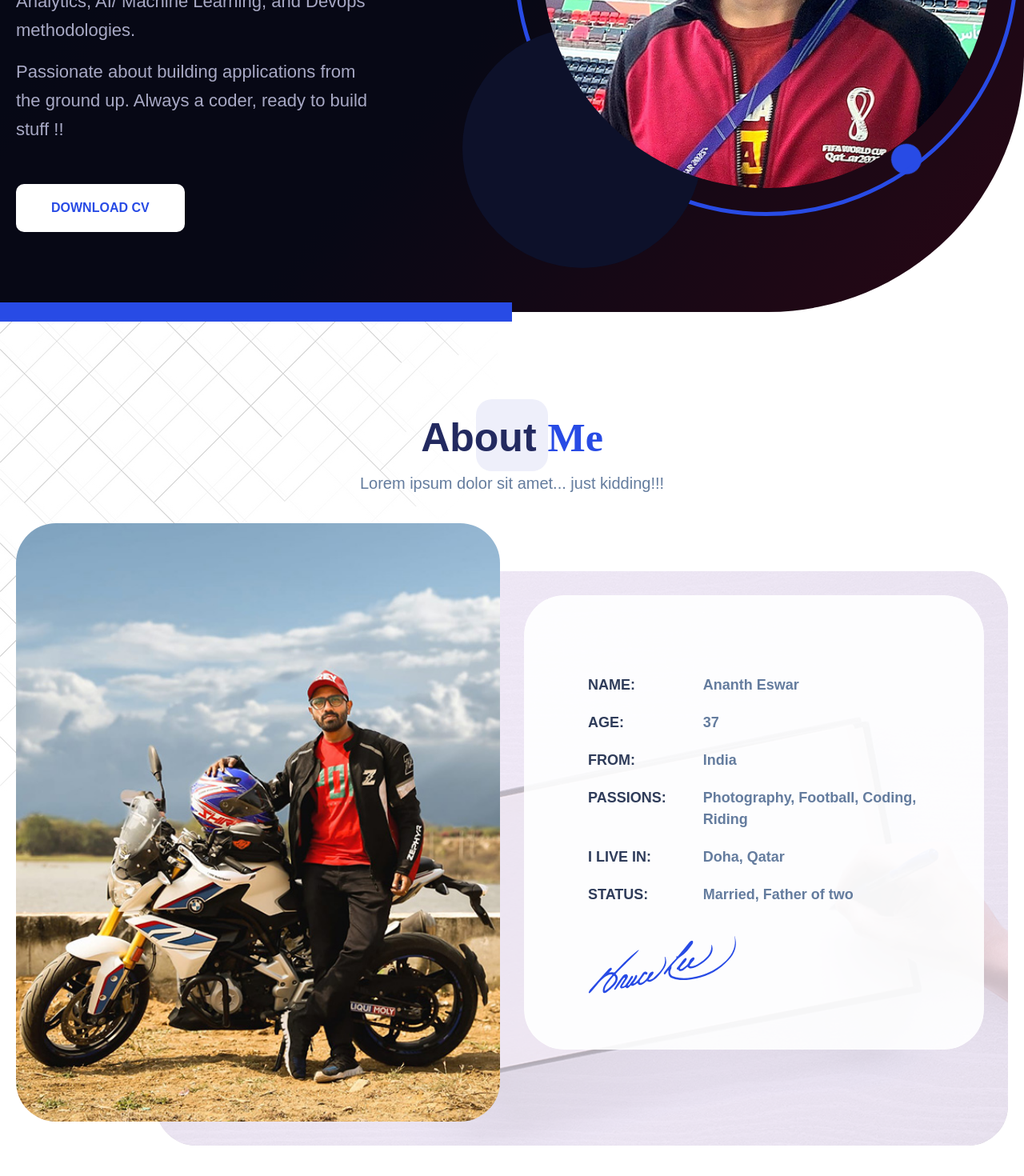
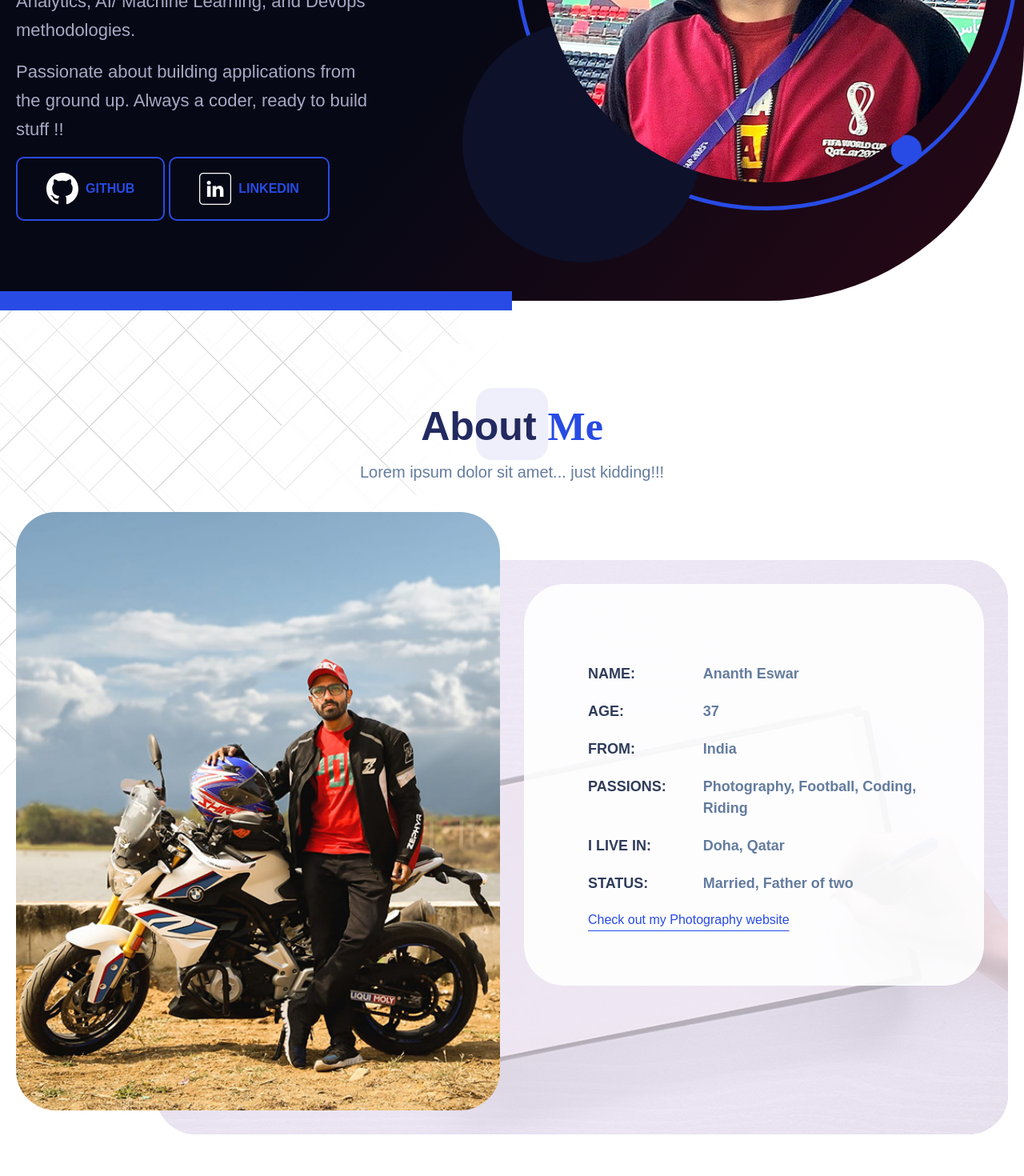
Before and after one commit to anantheswar310/MyWebsite, a React (Create React App) app: page / in a window 1280 px wide. Shown: the part 474-1944 px from the top of the page at 80% size. Built offline with nearby package versions, Linux system fonts and the light colour scheme.

Commit message:
updated featured and 404 pages

```diff
--- a/src/components/AboutUs/AboutUs.jsx
+++ b/src/components/AboutUs/AboutUs.jsx
@@ -5,6 +5,7 @@ import { SectionTitle } from "../SectionTitles";
 import AboutImg from "../../assets/images/resources/aboutImg.jpg";
 import { ReactComponent as Signature } from "../../lib/icons/Signature.svg";
 import { GoPrimitiveDot } from "react-icons/go";
+import { Link } from "react-router-dom";
 
 const AboutUs = (props) => {
   return (
@@ -112,6 +113,16 @@ const AboutUs = (props) => {
                         Married, Father of two
                       </span>
                     </li>
+                    <li>
+                      <a
+                        className="text-accent font-Poppins font-medium hover:text-accent2 underline underline-offset-8 mb-4"
+                        href="https://alphaphotons.com"
+                        title="Click here to View More"
+                        target="_blank"
+                      >
+                        Check out my Photography website
+                      </a>
+                    </li>
                     {/* <li className="grid grid-cols-3 gap-4 text-[1rem] md:text-[1.125rem]">
                       <strong className="text-desc3 uppercase font-bold font-Poppins col-span-1">
                         Freelancer:
@@ -125,7 +136,9 @@ const AboutUs = (props) => {
                       </span>
                     </li> */}
                   </ul>
-                  <Signature className="fill-accent h-[4.5rem] mt-[2.375rem]"></Signature>
+
+
+                  {/* <Signature className="fill-accent h-[4.5rem] mt-[2.375rem]"></Signature> */}
                   {/* About Cap */}
                 </div>
                 {/* About Cap Wrap */}
--- a/src/components/FeaturedArea/FeaturedArea.jsx
+++ b/src/components/FeaturedArea/FeaturedArea.jsx
@@ -5,6 +5,7 @@ import Shape1 from "../../assets/images/shape-1.png";
 import Shape2 from "../../assets/images/shape-2.png";
 import Shape3 from "../../assets/images/shape-3.png";
 import Shape4 from "../../assets/images/shape-4.png";
+import { social } from "../../data/social";
 
 const FeaturedArea = () => {
   return (
@@ -63,8 +64,8 @@ const FeaturedArea = () => {
                 <p className="text-[1rem] sm:text-[1.125rem] md:text-[1.25rem] lg:text-[1.25rem] xl:text-[1.375rem] text-desc md:leading-9 sm:leading-7 leading-6 w-full md:w-full lg:w-full xl:w-3/4 mt-4">
                 Passionate about building applications from the ground up. Always a coder, ready to build stuff !!
                 </p>
-                <div className="flex items-center md:justify-start justify-center sm:gap-8 md:gap-10 lg:gap-15 xl:gap-20 gap-8 md:mt-[3.125rem] mt-[1.875rem]">
-                  {/* <Link
+                {/* <div className="flex items-center md:justify-start justify-center sm:gap-8 md:gap-10 lg:gap-15 xl:gap-20 gap-8 md:mt-[3.125rem] mt-[1.875rem]">
+                  <Link
                     className="text-accent uppercase md:text-[1.125rem] text-[1rem] flex gap-5 items-center hover:text-white"
                     to="/"
                     title="Hire Me"
@@ -73,7 +74,7 @@ const FeaturedArea = () => {
                     <span className="font-bold font-Poppins underline underline-offset-8">
                       Hire Me
                     </span>
-                  </Link> */}
+                  </Link>
                   <Link
                     className="bg-white text-accent text-[1rem] font-Poppins font-bold uppercase rounded-[5px] md:rounded-[10px] md:px-6 lg:px-10 xl:px-11 px-7 md:py-[1.125rem] py-[14px] hover:bg-accent hover:text-white text-center inline-block"
                     to="/"
@@ -81,6 +82,41 @@ const FeaturedArea = () => {
                   >
                     Download CV
                   </Link>
+                </div>*/}
+
+                <div className="socialLinks flex items-center gap-[5px] mt-4">
+                  {social.map(
+                    (item, index) =>
+                      index < 2 && (
+                        // <Link
+                        //   className=" text-accent text-[1rem] font-Poppins font-bold uppercase rounded-[5px] md:rounded-[10px] md:px-6 lg:px-10 xl:px-11 px-7 md:py-[1.125rem] py-[14px] text-center inline-block border-2"
+                        //   //className="bg-white text-accent text-[1rem] font-Poppins font-bold uppercase rounded-[5px] md:rounded-[10px] md:px-6 lg:px-10 xl:px-11 px-7 md:py-[1.125rem] py-[14px] hover:bg-accent hover:text-white text-center inline-block"
+                        //   to={item.socialLink}
+
+                        // >
+
+
+                        // </Link>
+                        <a
+                          className=" text-accent text-[1rem] font-Poppins font-bold uppercase rounded-[5px] md:rounded-[10px] md:px-6 lg:px-8 xl:px-9 px-7 md:py-[1.125rem] py-[14px] text-center inline-block border-2"
+                          href={item.socialLink}
+                          title={item.socialTitle}
+                          target="_blank"
+                          key={index}
+                          rel="noreferrer"
+                        >
+                          <span className="flex space-x-1 justify-center items-center gap-[5px]"  >
+                            <div>
+                              {item.socialIcon}
+                            </div>
+                            <div>
+                              {item.socialTitle}
+                            </div>
+                          </span>
+                        </a>
+                      )
+                  )}
+                  {/* Social Links */}
                 </div>
                 {/* Featured Cap */}
               </div>
--- a/src/components/PageTitle/PageTitle.jsx
+++ b/src/components/PageTitle/PageTitle.jsx
@@ -40,7 +40,7 @@ const PageTitle = (props) => {
                 </ul>
               </div>
             </div>
-            <div className="btnBox">
+            {/* <div className="btnBox">
               <Link
                 className="bg-accent text-white text-[1rem] font-Poppins font-bold uppercase rounded-[5px] md:rounded-[10px] md:px-6 lg:px-10 xl:px-11 px-7 md:py-[1.125rem] py-[14px] hover:bg-white hover:text-accent text-center inline-block"
                 to="/"
@@ -48,7 +48,7 @@ const PageTitle = (props) => {
               >
                 Hire Me Now
               </Link>
-            </div>
+            </div> */}
           </div>
           {/* Page Title Box */}
         </div>
--- a/src/pages/ErrorPage/ErrorPage.jsx
+++ b/src/pages/ErrorPage/ErrorPage.jsx
@@ -1,13 +1,13 @@
 import React from "react";
 import { Helmet } from "react-helmet";
 import { FaHome } from "react-icons/fa";
-import { BottomBar2 } from "../../components/BottomBar";
-import { ContactUs2 } from "../../components/ContactUs";
-import { Header2 } from "../../components/Header";
+import { BottomBar } from "../../components/BottomBar";
+import { ContactUs} from "../../components/ContactUs";
+import { Header } from "../../components/Header";
 import { PageTitle } from "../../components/PageTitle";
 import { Partners2 } from "../../components/Partners";
 import { FiSearch } from "react-icons/fi";
-import ErrorMockup from "../../assets/images/resources/404Mockup.png";
+import ErrorMockup from "../../assets/images/resources/404.png";
 import { Link } from "react-router-dom";
 
 const ErrorPage = () => {
@@ -18,7 +18,7 @@ const ErrorPage = () => {
           Error Page - Ananth Eswar
         </title>
       </Helmet>
-      <Header2></Header2>
+      <Header></Header>
       <PageTitle
         title="404 Error"
         hometitle="Home"
@@ -56,9 +56,9 @@ const ErrorPage = () => {
         </div>
         {/* Page Wrap */}
       </section>
-      <Partners2></Partners2>
-      <ContactUs2></ContactUs2>
-      <BottomBar2></BottomBar2>
+      {/* <Partners2></Partners2> */}
+      <ContactUs></ContactUs>
+      <BottomBar></BottomBar>
     </React.Fragment>
   );
 };
```
Also changed, not shown: src/assets/images/resources/404.png (added), src/assets/images/resources/secBg2.jpg (renamed from public/assets/images/secBg2.jpg).
